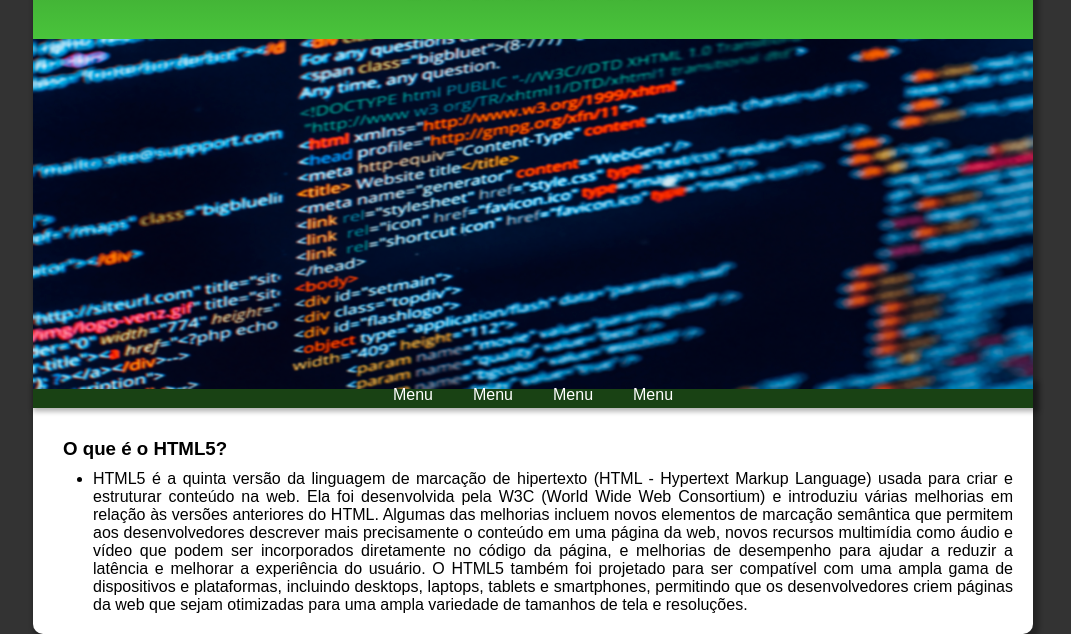
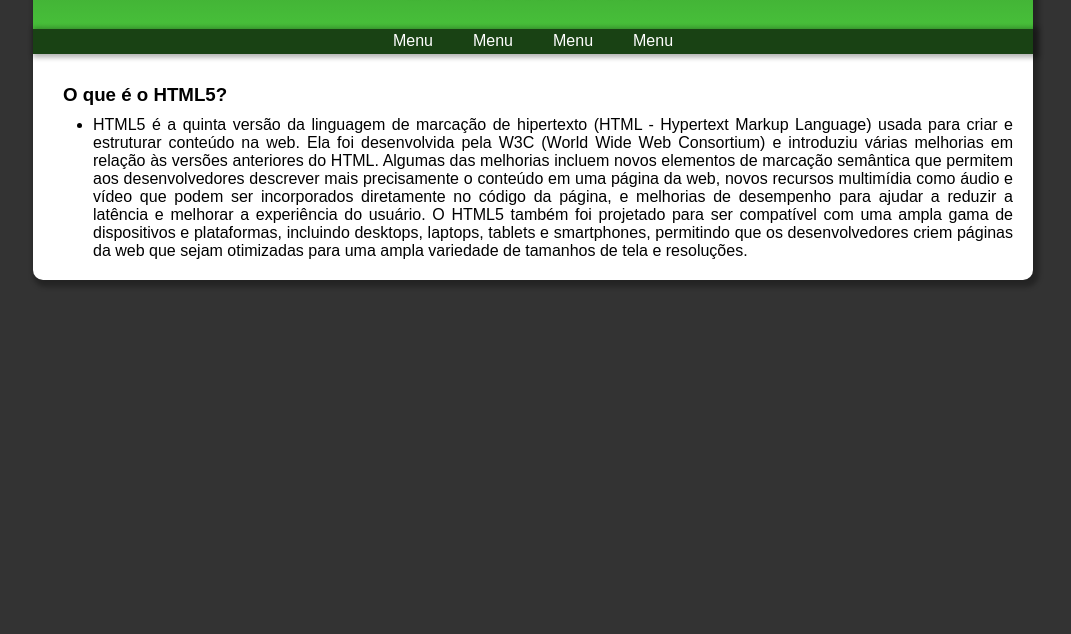
Before and after one commit to JulianRotos/Yanomi, a plain HTML site: page index.html in a window 1280 px wide. Shown: the part 171-805 px from the top of the page, without its empty margins (107-1178 px from the left). Drawn offline with Linux system fonts and the light colour scheme.

Commit message:
Update index.html

```diff
--- a/index.html
+++ b/index.html
@@ -43,10 +43,7 @@
 
 
 
-            <picture>
-                <source media="(max-width: 800px)" srcset="imagens/html-capa-pq-.png">
-                <img src="imagens/html-capa-grd-.png" alt="">
-            </picture>
+
 
 
         <div class="minheader">
```
